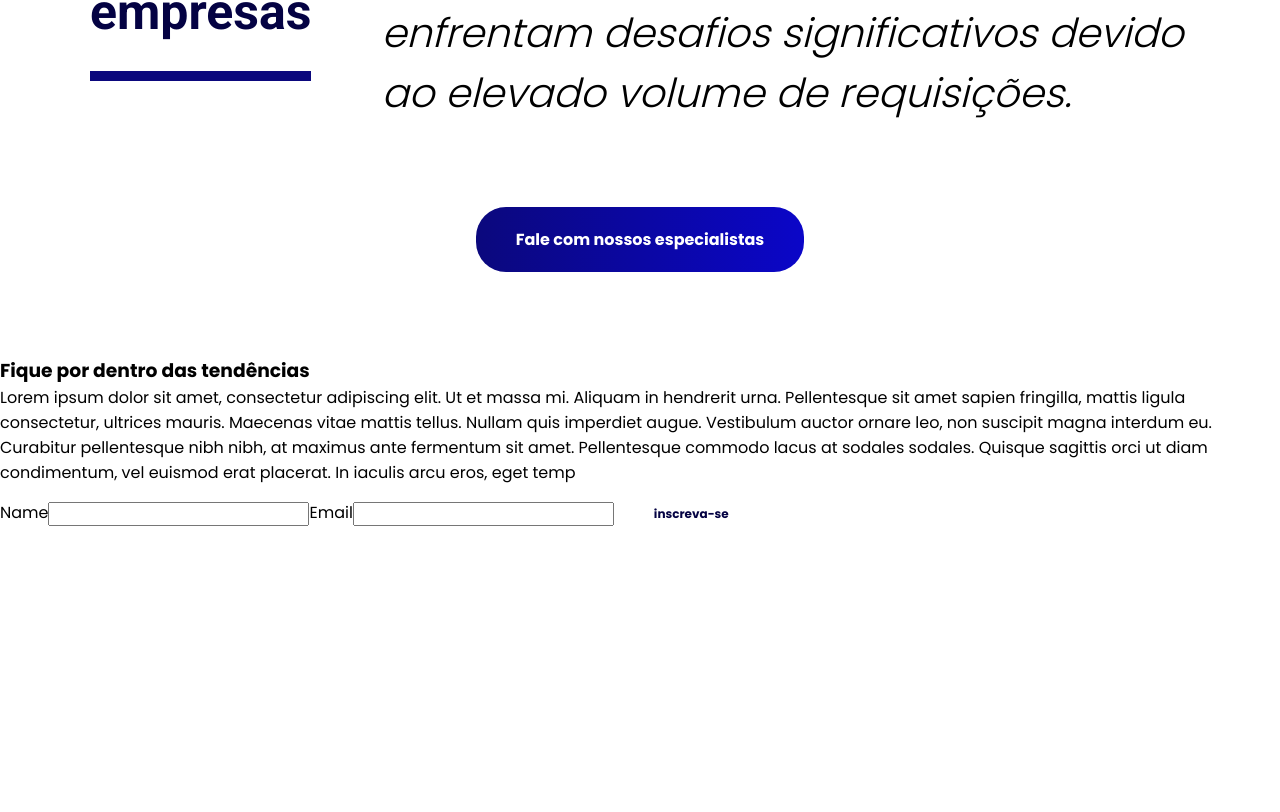
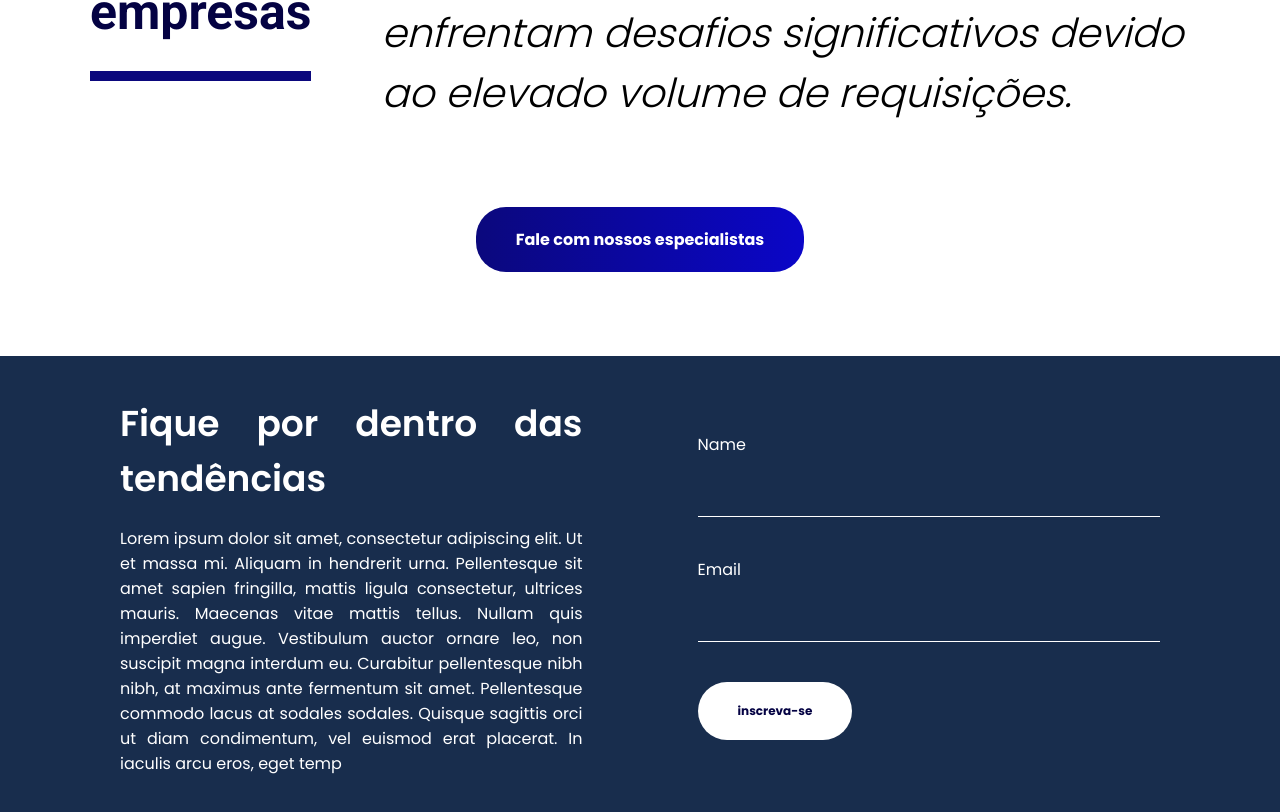
Before and after one commit to euramondiaz/landingpage-angular, an Angular app: page / in a window 1280 px wide. Shown: the part 957-1769 px from the top of the page. Before the commit the page ends 1500 px from the top, so only its background shows below. Built offline with nearby package versions, Linux system fonts and the light colour scheme.

Commit message:
update style newsletter

```diff
--- a/src/app/components/newsletter-form/newsletter-form.component.scss
+++ b/src/app/components/newsletter-form/newsletter-form.component.scss
@@ -1,3 +1,68 @@
+@import "../../../color-variables.scss";
+
 .form-section {
+    display: flex;
+    flex-direction: column;
+    align-items: center;
+    justify-content: center;
+
+    padding: 40px 70px;
+
+    background: $bg-secondary;
+    color: white;
+
+    text-align: justify;
+
+    h3 {
+      font-size: 36px;
+      font-weight: 600;
+      margin-bottom: 20px;
+
+  }
+
+  p {
+      font-size: 16px;
+      font-weight: 400;
+  }
+
+  .text {
+      flex: 1;
+  }
+
+  form {
+    flex: 1;
+
+    display: flex;
+    flex-direction: column;
+    align-items: flex-start;
+    justify-content: flex-start;
+
+    width: 100%;
+
+    input {
+      background: none;
+      border: none;
+      border-bottom: 1px solid white;
+      width: 100%;
+
+      height: 60px;
+      margin-bottom: 40px;
+    }
+  }
+
 
 }
+
+
+
+
+
+
+    @media (min-width: 1080px) {
+      .form-section {
+          flex-direction: row;
+          gap: 115px;
+
+          padding: 40px 120px;
+      }
+}
```
